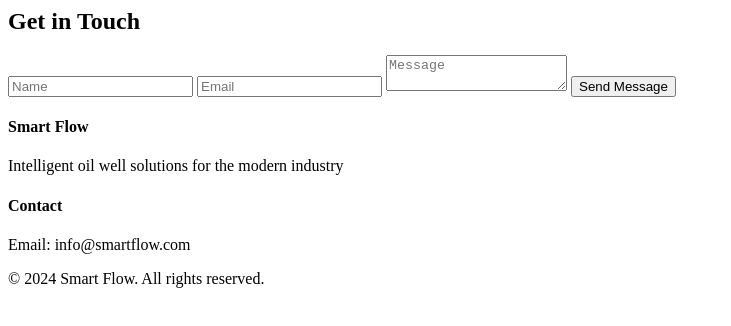
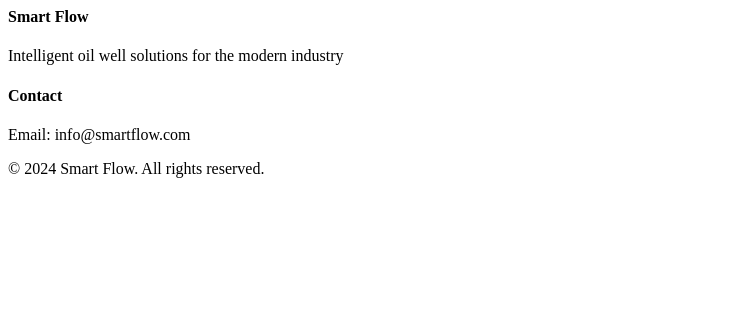
Before and after one commit to Zuwaina147/zuwaina147.github.io, a plain HTML site: page index.html in a window 1280 px wide. Shown: the whole page, without its empty margins (0-731 px from the left). Drawn offline with Linux system fonts and the light colour scheme.

Commit message:
Update index.html

```diff
--- a/index.html
+++ b/index.html
@@ -1,18 +1,3 @@
-<!-- ... existing code ... -->
-
-<!-- Contact Section -->
-<section id="contact">
-    <h2>Get in Touch</h2>
-    <div class="contact-form">
-        <form>
-            <input type="text" placeholder="Name">
-            <input type="email" placeholder="Email">
-            <textarea placeholder="Message"></textarea>
-            <button type="submit">Send Message</button>
-        </form>
-    </div>
-</section>
-
 <!-- Footer -->
 <footer>
     <div class="footer-content">
@@ -29,5 +14,3 @@
         <p>&copy; 2024 Smart Flow. All rights reserved.</p>
     </div>
 </footer>
-
-<!-- ... existing code ... -->
```
